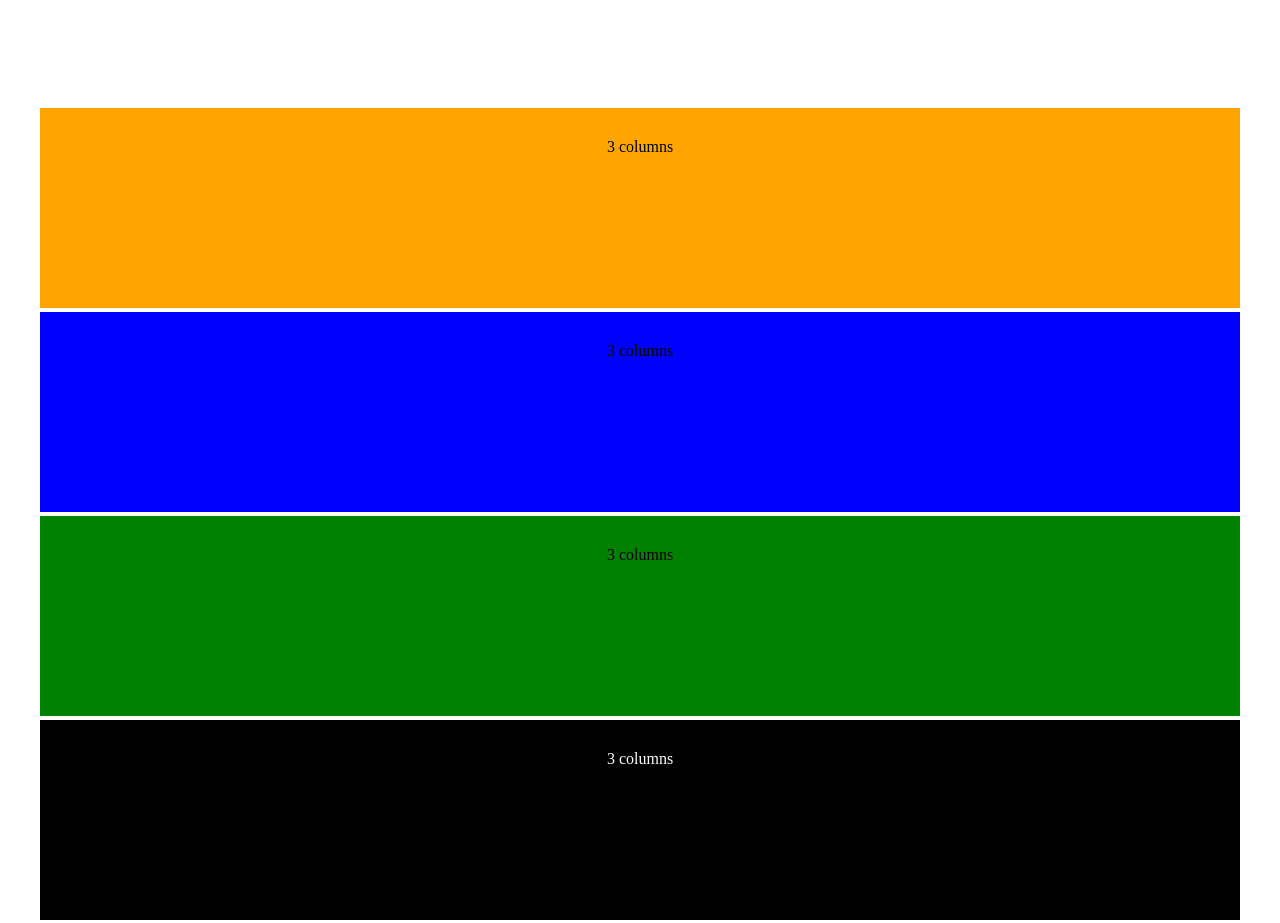
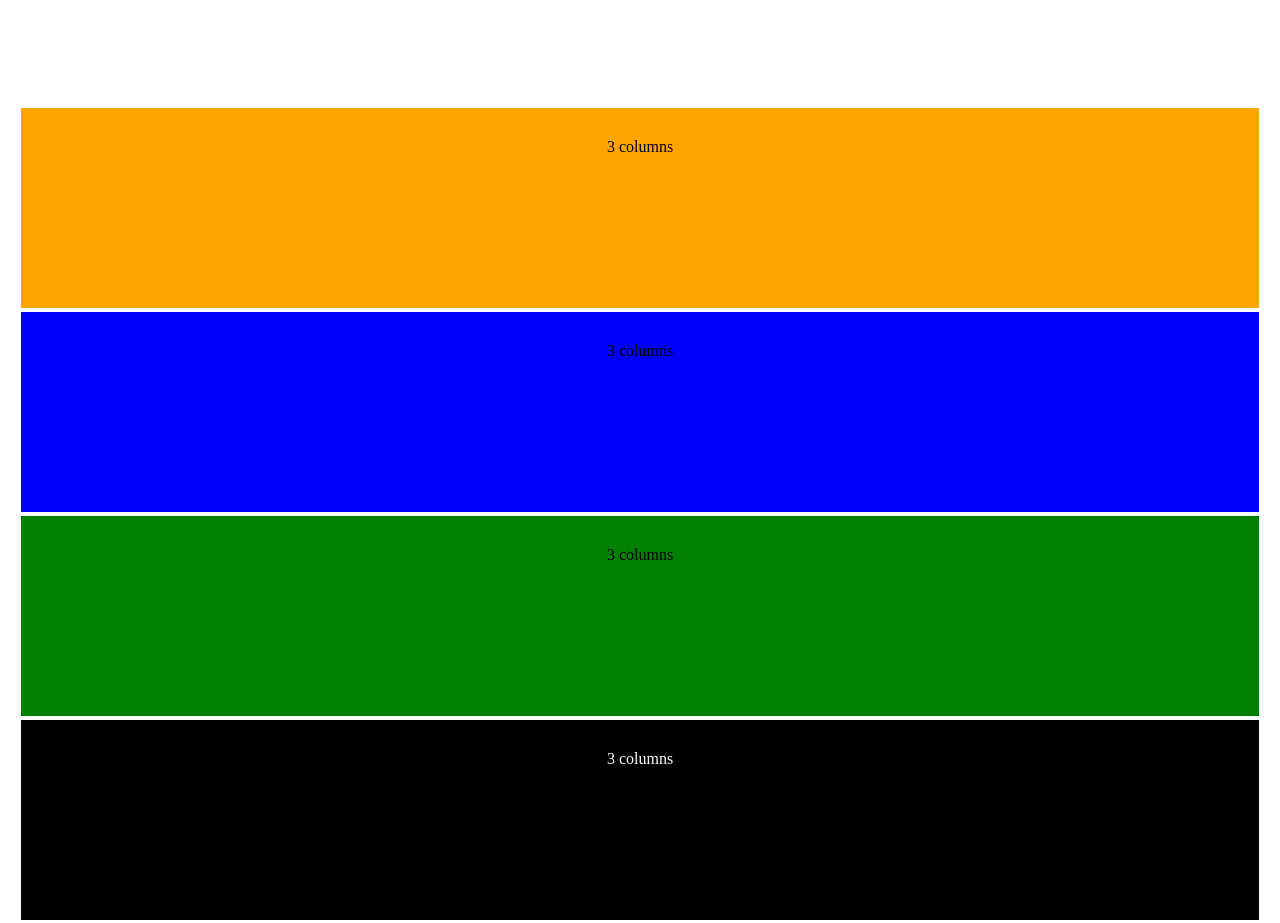
Before and after one commit to mikeyhavoc/flexbox-grid, a plain HTML site: page index.html in a window 1280 px wide. Shown: the top 923 px of the page. Drawn offline with Linux system fonts and the light colour scheme.

```diff
--- a/css/flex-grid.css
+++ b/css/flex-grid.css
@@ -31,8 +31,8 @@ html {
   display: flex;
   flex-direction:column;
   flex-wrap: wrap;
-  padding-left: 2.5%;
-  padding-right: 2.5%;
+  padding-left: 1.04166666%;
+  padding-right: 1.04166666%;
 }
 
 .col-3, .col-4, .col-6, .col-12 {
```
